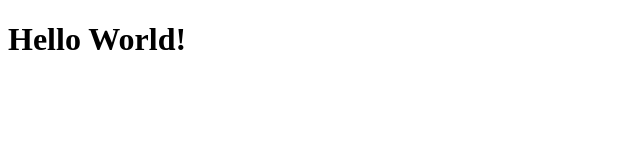
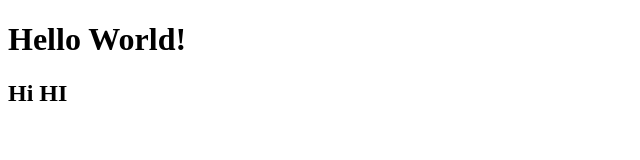
Before and after one commit to kelseyshock/html-boilerplate, a plain HTML site: page index.html in a window 1280 px wide. Shown: the full height of the page, 0-640 px from the left. Drawn offline with Linux system fonts and the light colour scheme.

Commit message:
yes please

```diff
--- a/index.html
+++ b/index.html
@@ -8,5 +8,6 @@
 
     <body>
         <h1>Hello World!</h1>
+        <h2>Hi HI</h2>
     </body>
 </html>
```
